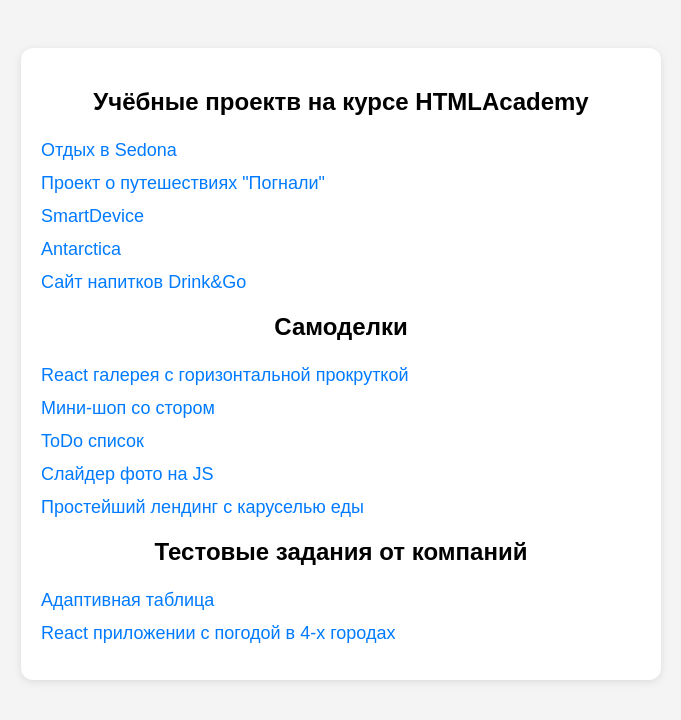
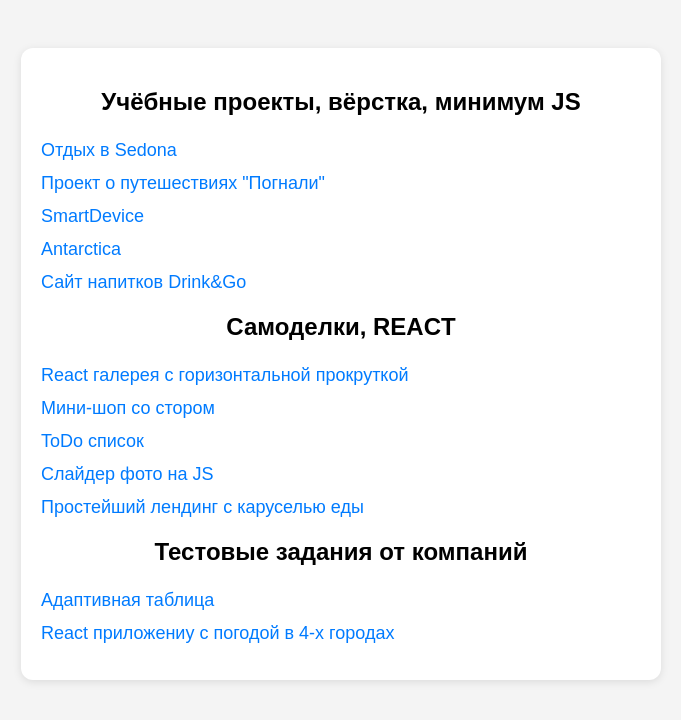
Before and after one commit to Alius999/templates, a plain HTML site: page index.html in a window 1280 px wide. Shown: the whole page, without its empty margins (299-980 px from the left). Drawn offline with Linux system fonts and the light colour scheme.

Commit message:
Update index.html

```diff
--- a/index.html
+++ b/index.html
@@ -45,7 +45,7 @@
 <body>
   <h1 class="hidden">Моё портфолио</h1>
   <div class="container">
-    <h2>Учёбные проектв на курсе HTMLAcademy</h2>
+    <h2>Учёбные проекты, вёрстка, минимум JS</h2>
     <ul>
       <li><a href="https://alius999.github.io/1946529-sedona-33/" target="_blank">Отдых в Sedona</a></li>
       <li><a href="https://alius999.github.io/1946529-pognali-25/source/" target="_blank">Проект о путешествиях "Погнали"</a></li>
@@ -53,7 +53,7 @@
       <li><a href="https://alius999.github.io/Antarctica/build" target="_blank">Antarctica</a></li>
       <li><a href="https://alius999.github.io/Drink-Go/source/" target="_blank">Сайт напитков Drink&Go</a></li>
     </ul>
-    <h2>Самоделки</h2>
+    <h2>Самоделки, REACT</h2>
     <ul>
       <li><a href="https://alius999.github.io/simple-react-gallery/" target="_blank">React галерея с горизонтальной прокруткой</a></li>
       <li><a href="https://alius999.github.io/shop-template/" target="_blank">Мини-шоп со стором</a></li>
@@ -64,7 +64,7 @@
     <h2>Тестовые задания от компаний</h2>
     <ul>
       <li><a href="https://alius999.github.io/Test-37b/build/" target="_blank">Адаптивная таблица</a></li>
-      <li><a href="https://alius999.github.io/Pogoda/" target="_blank">React приложении с погодой в 4-х городах</a></li>
+      <li><a href="https://alius999.github.io/Pogoda/" target="_blank">React приложениу с погодой в 4-х городах</a></li>
     </ul>
   </div>
 </body>
```
